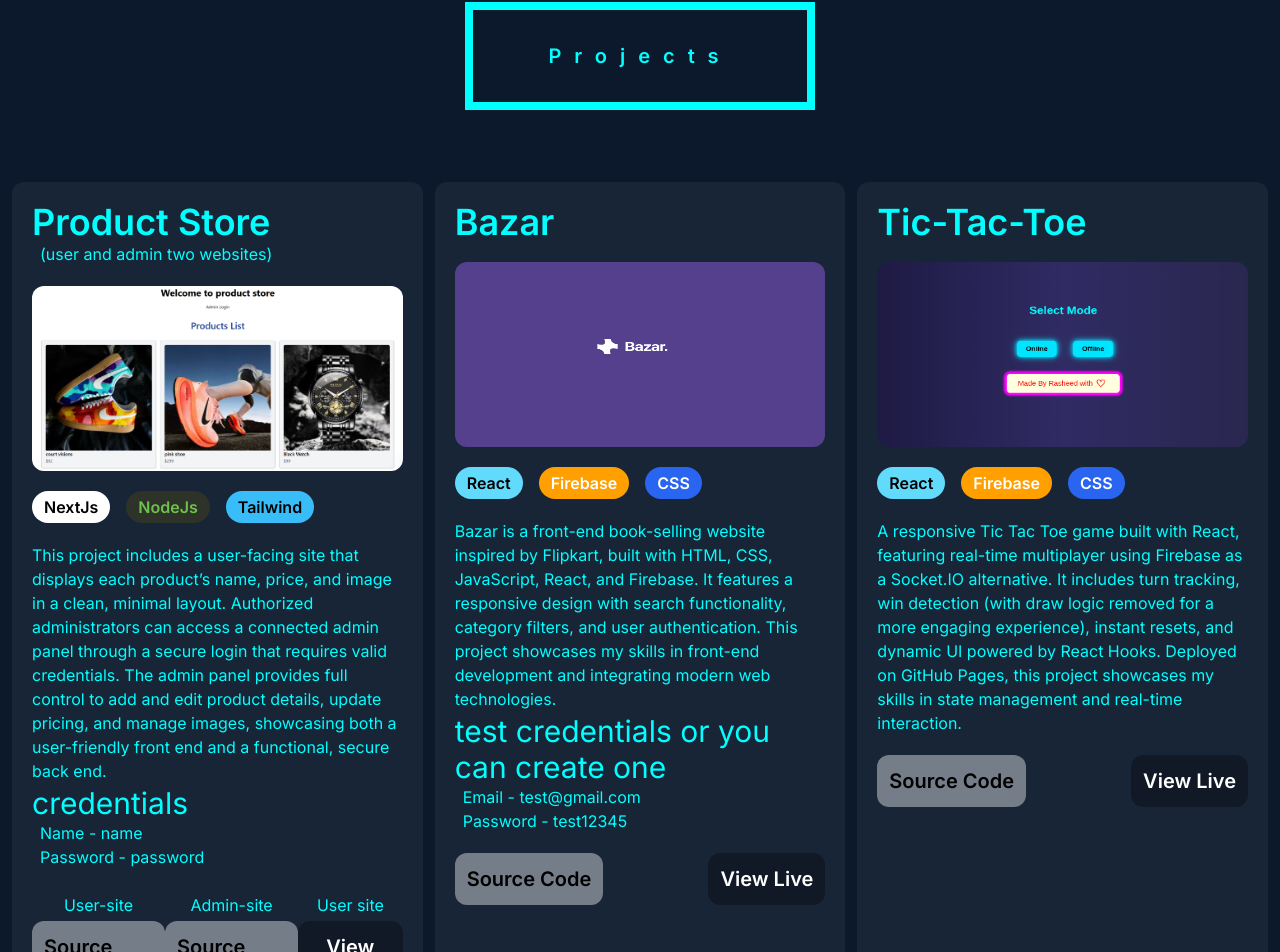
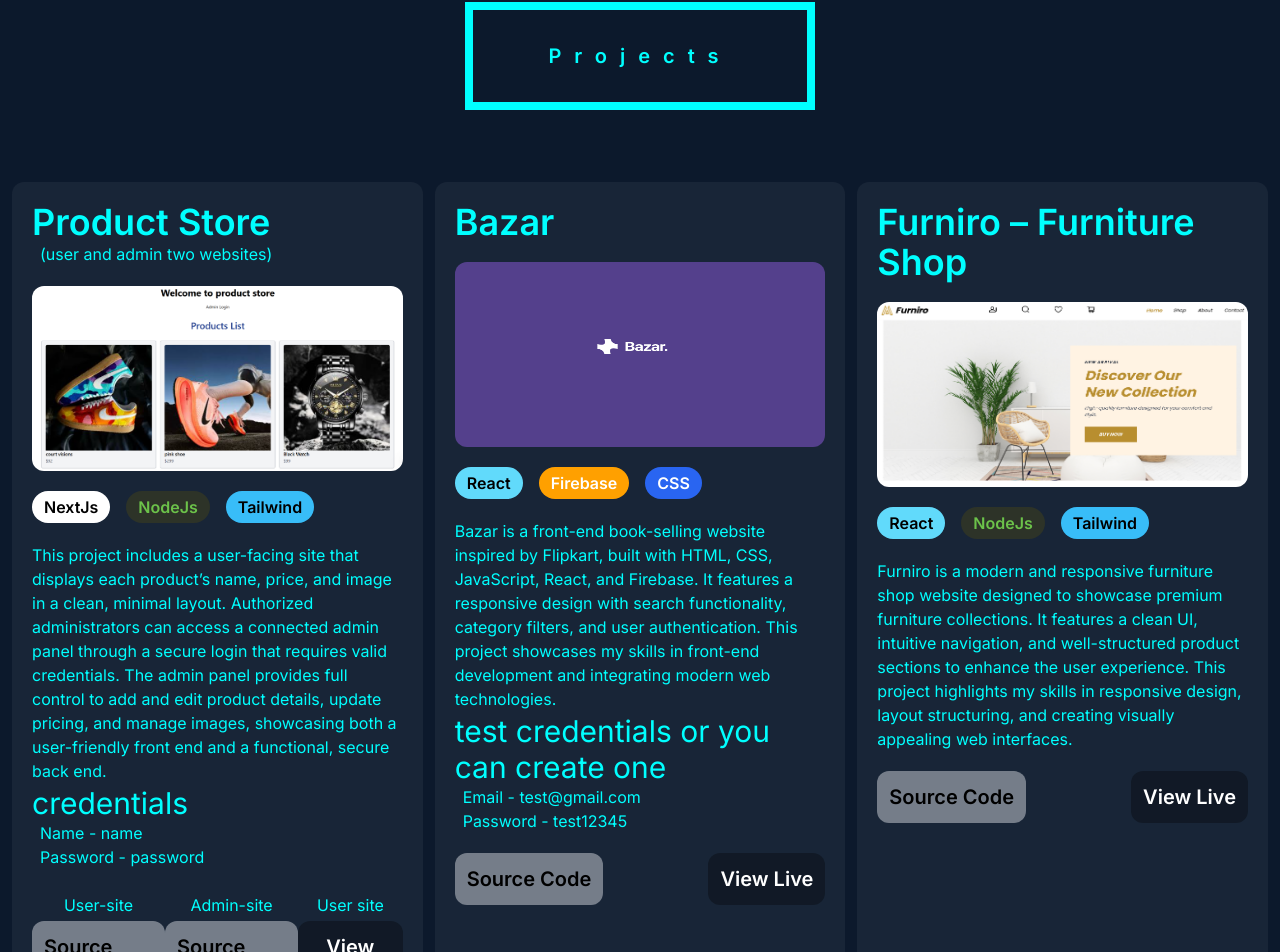
Before and after one commit to RasheedBShaik/portfolio, a Next.js app: page / in a window 1280 px wide. Shown: the part 2497-3449 px from the top of the page. Built offline with nearby package versions, Linux system fonts and the light colour scheme.

Commit message:
remove tic-tac-toe and add furniro-furniture-shop in projects

```diff
--- a/src/app/Sections/Projects.tsx
+++ b/src/app/Sections/Projects.tsx
@@ -144,37 +144,31 @@
         >
           <div className=" flex bg-[var(--projectcard)] h-full gap-4 flex-col text-bold items-center rounded-xl">
             <div className=" flex flex-col p-5 gap-5">
-              <div className="text-4xl w-full font-bold">Tic-Tac-Toe</div>
+              <div className="text-4xl w-full font-bold">Furniro – Furniture Shop</div>
               <img
                 className=" aspect-[2/1] rounded-xl hover:scale-105 ease-in-out transition-transform duration-600"
-                src="./images/TicTacToe.png"
+                src="./images/furniro-furniture-shop.png"
                 alt=""
               />
               <div className="flex w-full items-start gap-4">
                 <div className="rounded-full font-semibold py-1 px-3 text-[#000] bg-[var(--react)] hover:bg-black hover:text-white transition transform hover:scale-115 duration-500 ease-out">
                   React
                 </div>
-                <div className="rounded-full font-semibold py-1 px-3 bg-[var(--firebase)] text-white hover:bg-black hover:text-white transition transform hover:scale-115 duration-500 ease-out">
-                  Firebase
+                <div className="rounded-full font-semibold py-1 px-3 bg-[#2D3328] text-[#6cc24a] hover:bg-black hover:text-white transition transform hover:scale-115 duration-500 ease-out">
+                  NodeJs
                 </div>
-                <div className="rounded-full font-semibold py-1 px-3 bg-[var(--css)] text-white hover:bg-black hover:text-white transition transform hover:scale-115 duration-500 ease-out">
-                  CSS
+                <div className="rounded-full font-semibold py-1 px-3 bg-[var(--tailwind)] text-black hover:bg-black hover:text-white transition transform hover:scale-115 duration-500 ease-out">
+                  Tailwind
                 </div>
               </div>
               <div className="text-md">
-                A responsive Tic Tac Toe game built with React, featuring
-                real-time multiplayer using Firebase as a Socket.IO alternative.
-                It includes turn tracking, win detection (with draw logic
-                removed for a more engaging experience), instant resets, and
-                dynamic UI powered by React Hooks. Deployed on GitHub Pages,
-                this project showcases my skills in state management and
-                real-time interaction.
+                Furniro is a modern and responsive furniture shop website designed to showcase premium furniture collections. It features a clean UI, intuitive navigation, and well-structured product sections to enhance the user experience. This project highlights my skills in responsive design, layout structuring, and creating visually appealing web interfaces.
               </div>
               <div className="flex justify-between">
-                <Link href={"https://github.com/RasheedBShaik/Tic-Tac-Toe"} target="_blank" className="text-xl p-3 bg-[#d1d5db80] text-black font-bold rounded-xl hover:text-white hover:bg-black">
+                <Link href={"https://github.com/RasheedBShaik/furniture-shop"} target="_blank" className="text-xl p-3 bg-[#d1d5db80] text-black font-bold rounded-xl hover:text-white hover:bg-black">
                   Source Code
                 </Link>
-                <Link href={"https://rasheedbshaik.github.io/Tic-Tac-Toe"} target="_blank" className="text-xl p-3 bg-[#00000050] text-white font-bold rounded-xl hover:bg-white hover:text-black ">
+                <Link href={"https://furniro-furniture-shop.vercel.app/"} target="_blank" className="text-xl p-3 bg-[#00000050] text-white font-bold rounded-xl hover:bg-white hover:text-black ">
                   View Live
                 </Link>
               </div>
```
Also changed, not shown: public/images/furniro-furniture-shop.png (added).
